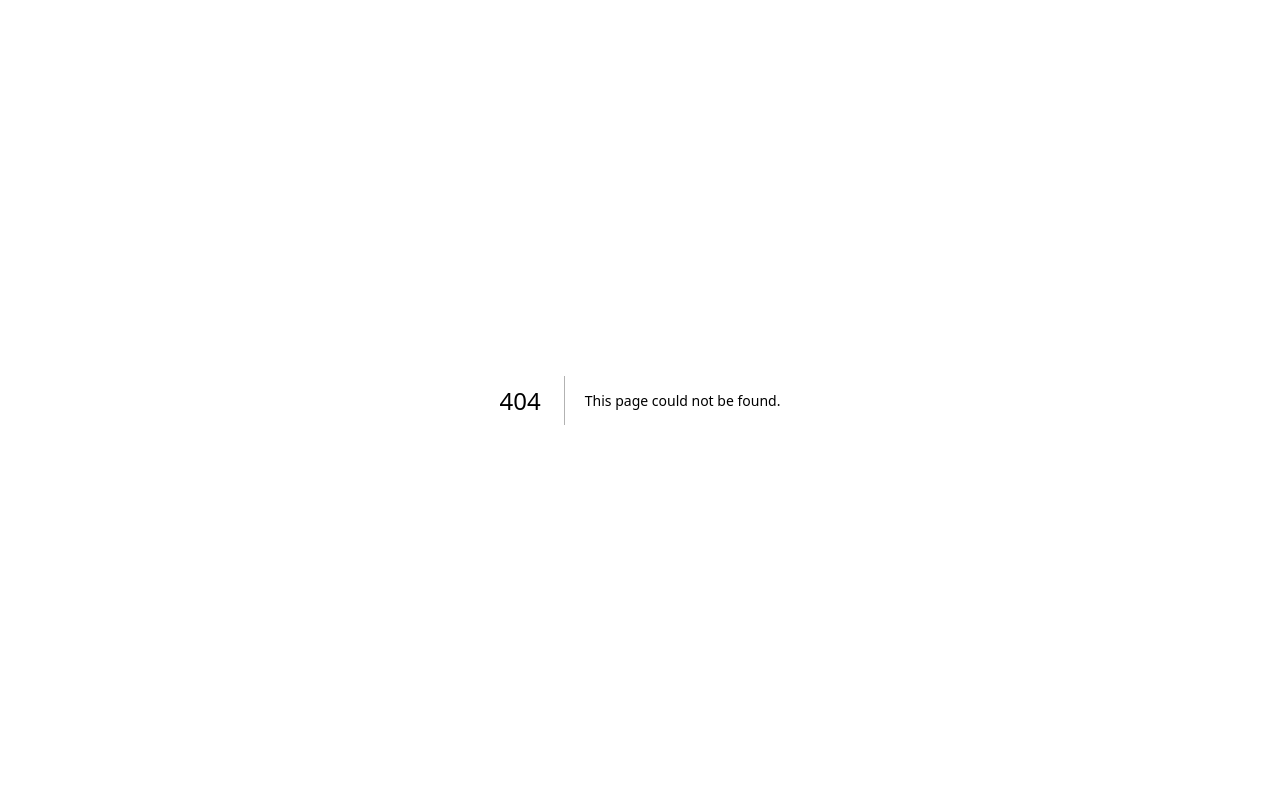
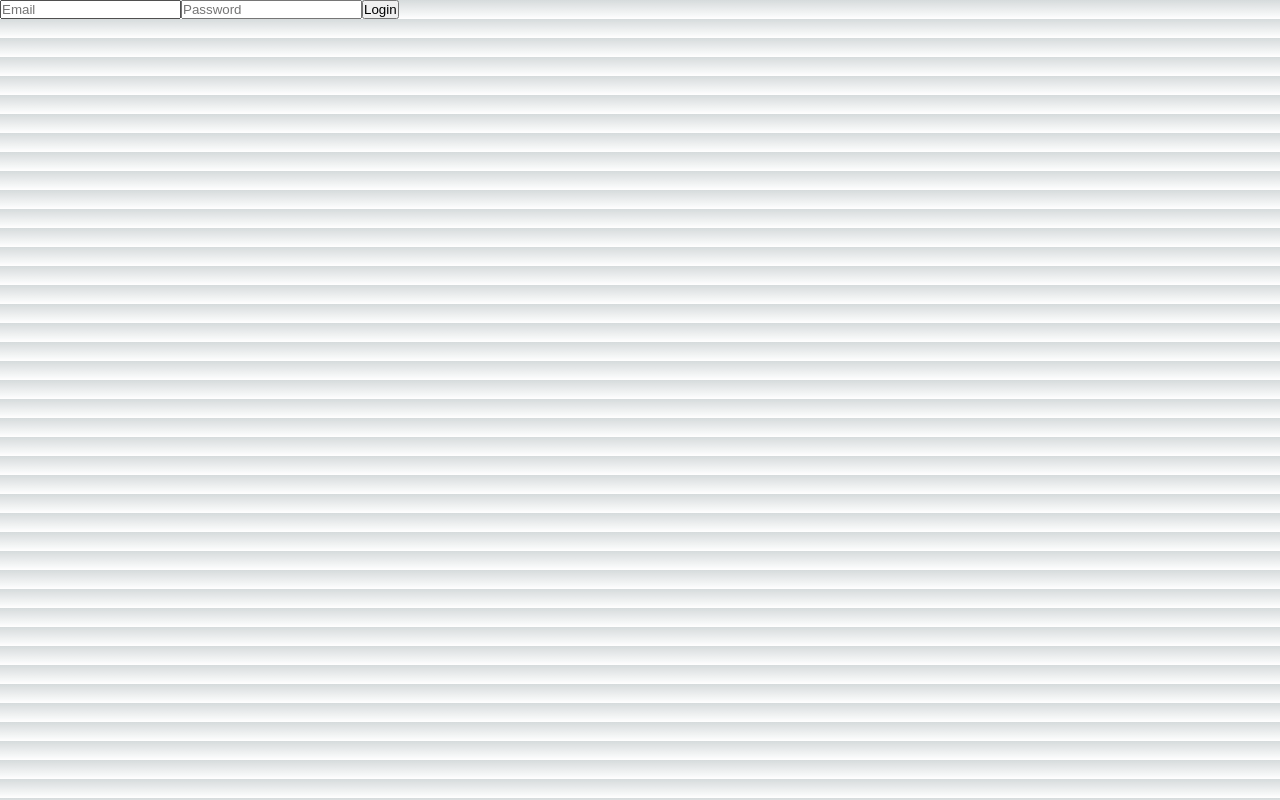
Before and after one commit to diddy032/hoteal-website, a Next.js app: page /login in a window 1280 px wide. Before the commit this address had no page. Built offline with nearby package versions, Linux system fonts and the light colour scheme.

Commit message:
新增：身份驗證架構

```diff
--- /dev/null
+++ b/pages/login.tsx
@@ -0,0 +1,34 @@
+import { FormEvent } from "react";
+import { useRouter } from "next/router";
+
+export default function LoginPage() {
+  const router = useRouter();
+
+  async function handleSubmit(event: FormEvent<HTMLFormElement>) {
+    event.preventDefault();
+
+    const formData = new FormData(event.currentTarget);
+    const email = formData.get("email");
+    const password = formData.get("password");
+
+    // const response = await fetch("/api/auth/login", {
+    //   method: "POST",
+    //   headers: { "Content-Type": "application/json" },
+    //   body: JSON.stringify({ email, password }),
+    // });
+
+    // if (response.ok) {
+    //   router.push("/profile");
+    // } else {
+    //   // Handle errors
+    // }
+  }
+
+  return (
+    <form onSubmit={handleSubmit}>
+      <input type="email" name="email" placeholder="Email" required />
+      <input type="password" name="password" placeholder="Password" required />
+      <button type="submit">Login</button>
+    </form>
+  );
+}
```
Also changed, not shown: middleware.ts (added, +16 -0 lines), pages/api/auth/login.ts (added, +20 -0 lines).
